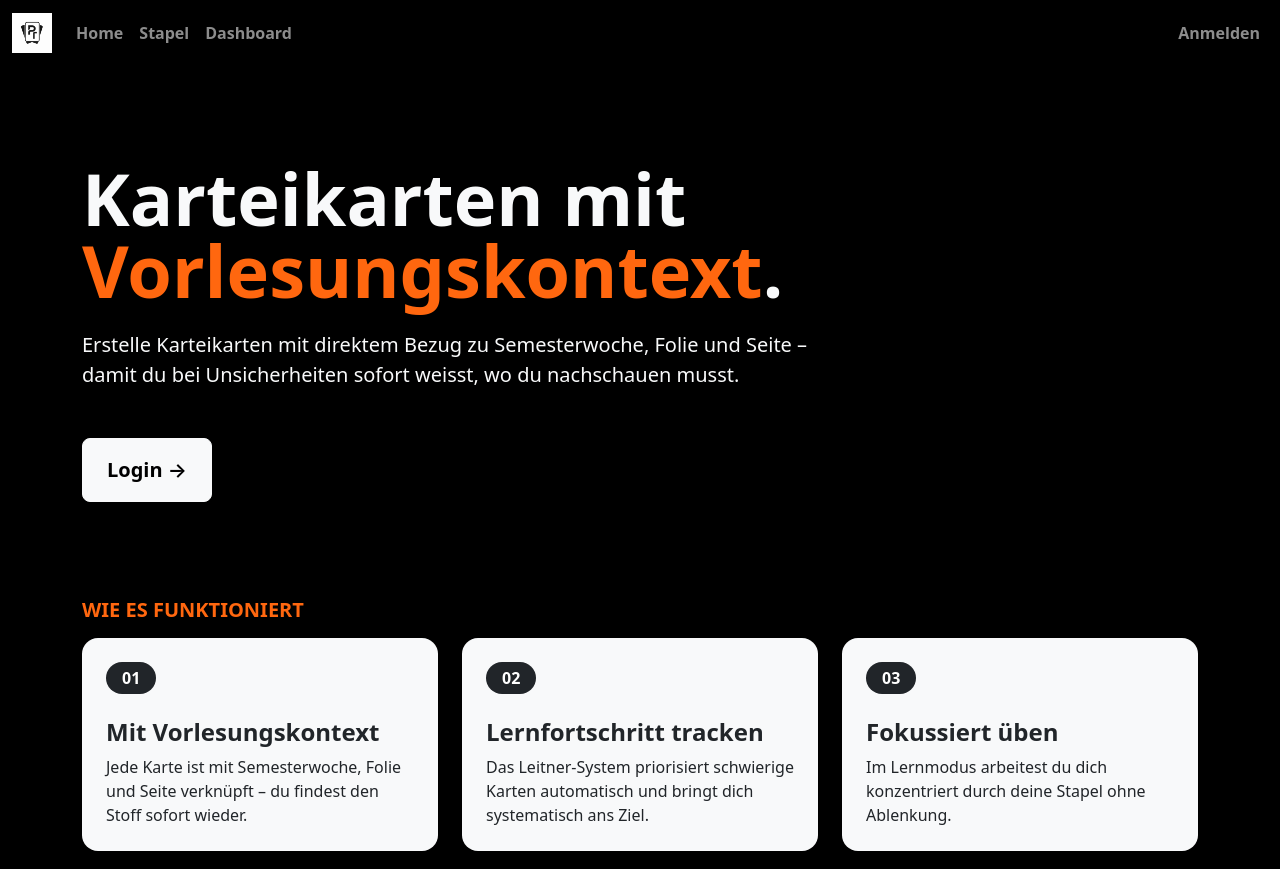
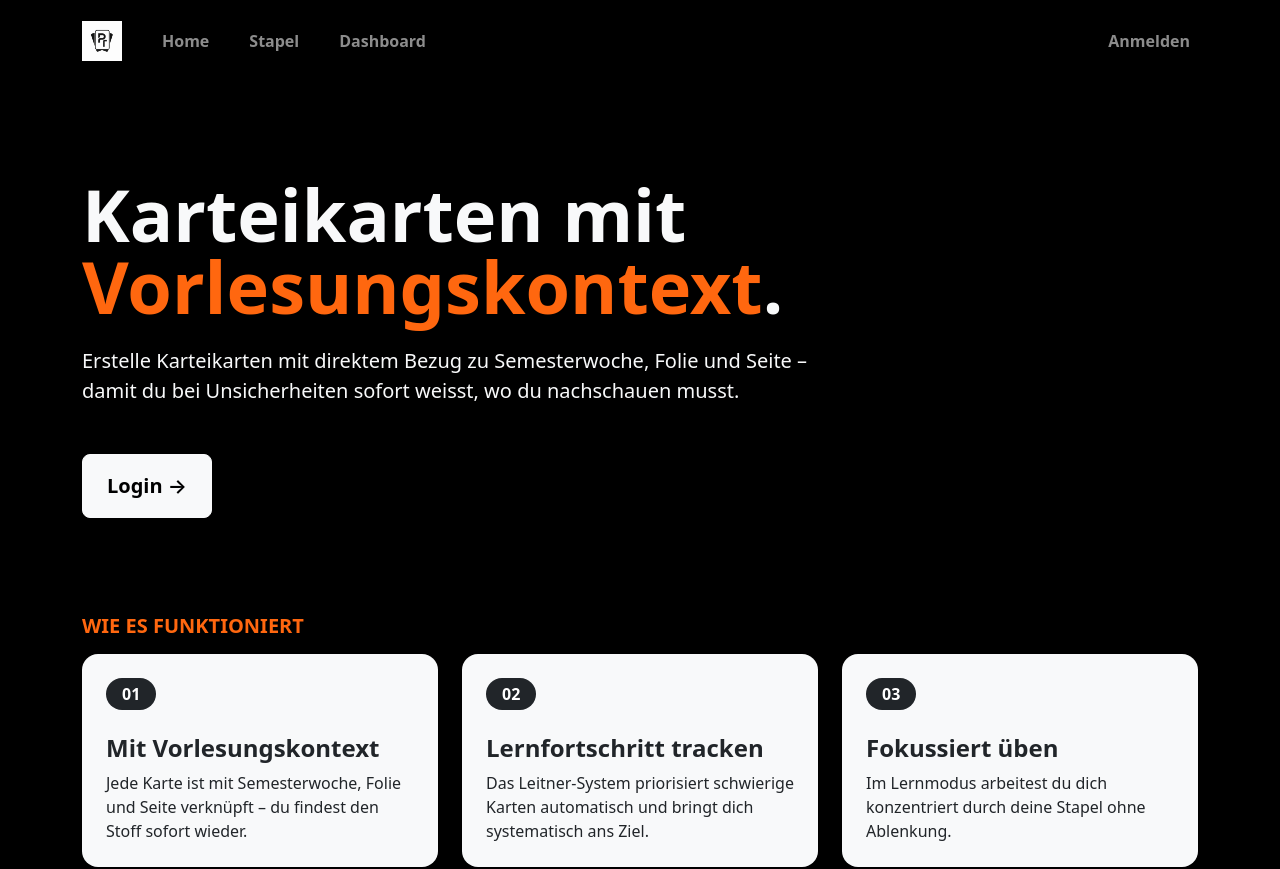
Before and after one commit to russoren1/PT-Karteikarten, a SvelteKit app: page / in a window 1280 px wide. Shown: the top 869 px of the page. Built offline with nearby package versions, Linux system fonts and the light colour scheme; no server answers.

Commit message:
Vereinheitliche globales App Layout und Navbar mit Bootstrap Struktur im Stil der Home Seite

```diff
--- a/src/routes/+layout.svelte
+++ b/src/routes/+layout.svelte
@@ -13,19 +13,19 @@
 	<link rel="icon" href="/favicon.svg" />
 </svelte:head>
 
-<nav class="navbar navbar-expand-lg bg-black fw-bold" data-bs-theme="dark">
-	<div class="container-fluid">
-		<a class="navbar-brand" href="/">
+<nav class="navbar navbar-expand-lg bg-black py-3 fw-bold" data-bs-theme="dark">
+	<div class="container">
+		<a class="navbar-brand me-4" href="/">
 			<img class="navbar-logo" src="/logo.png" alt="PT Karteikarten" />
 		</a>
 		<button class="navbar-toggler" type="button" data-bs-toggle="collapse" data-bs-target="#navbarNavAltMarkup" aria-controls="navbarNavAltMarkup" aria-expanded="false" aria-label="Toggle navigation">
 			<span class="navbar-toggler-icon"></span>
 		</button>
 		<div class="collapse navbar-collapse" id="navbarNavAltMarkup">
-			<div class="navbar-nav me-auto">
-				<a class="nav-link" href="/">Home</a>
-				<a class="nav-link" href="/stapel">Stapel</a>
-				<a class="nav-link" href="/dashboard">Dashboard</a>
+			<div class="navbar-nav me-auto gap-lg-2">
+				<a class="nav-link px-lg-3" href="/">Home</a>
+				<a class="nav-link px-lg-3" href="/stapel">Stapel</a>
+				<a class="nav-link px-lg-3" href="/dashboard">Dashboard</a>
 			</div>
 			<div class="navbar-nav ms-auto">
 				{#if data.user}
@@ -41,6 +41,6 @@
 	</div>
 </nav>
 
-<div>
+<div class="app-shell">
 	{@render children()}
 </div>
--- a/src/style.css
+++ b/src/style.css
@@ -16,6 +16,10 @@
 .navbar-logo {
 	height: 40px;
 	width: auto;
+}
+
+.app-shell {
+	min-height: calc(100vh - 74px);
 }
 
 body {
```
